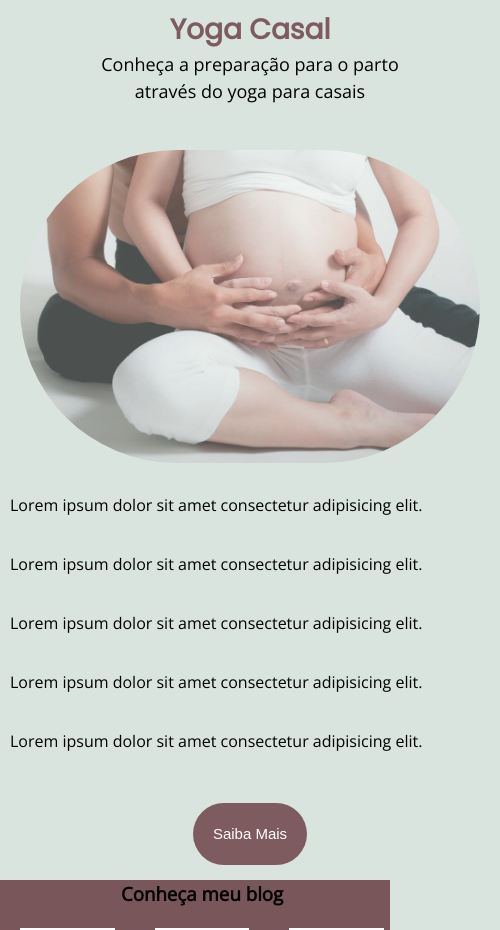
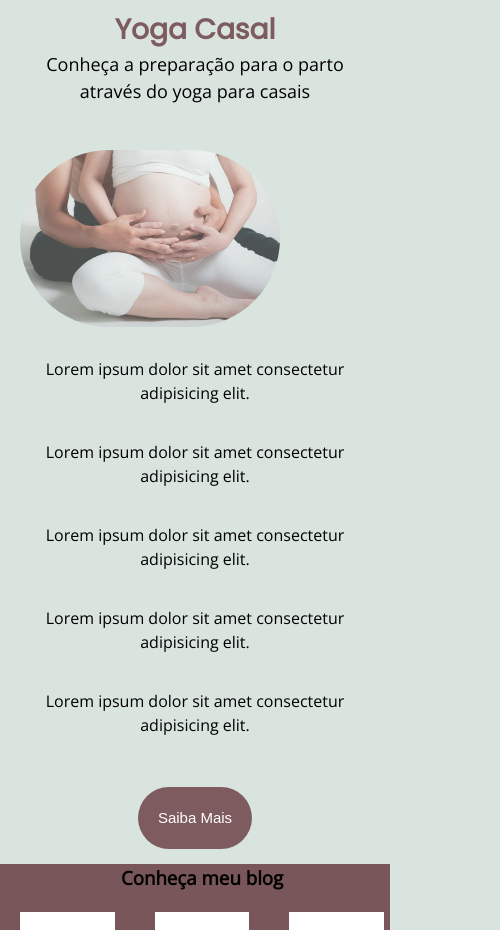
Before and after one commit to Programmerarantes/autoral1, a plain HTML site: page index.html in a window 390 px wide. Shown: the part 3711-4641 px from the top of the page, 500 px wide, since content can reach past the window. Drawn offline with nearby package versions, Linux system fonts and the light colour scheme.

Commit message:
começando responsividade da página

```diff
--- a/style.css
+++ b/style.css
@@ -469,8 +469,15 @@ a:hover {
 .img-six img {
     border-radius: 200px;
     padding: 20px;
-    max-width: 500px;
-    max-height: 500px;
+    max-width: 350px;
+    max-height: 350px;
+}
+
+@media (max-width: 420px){
+    .img-six img {
+        max-width: 300px;
+        max-height: 300px;
+    }
 }
 .para-six {
 
```
Also changed, not shown: 1 other file.
